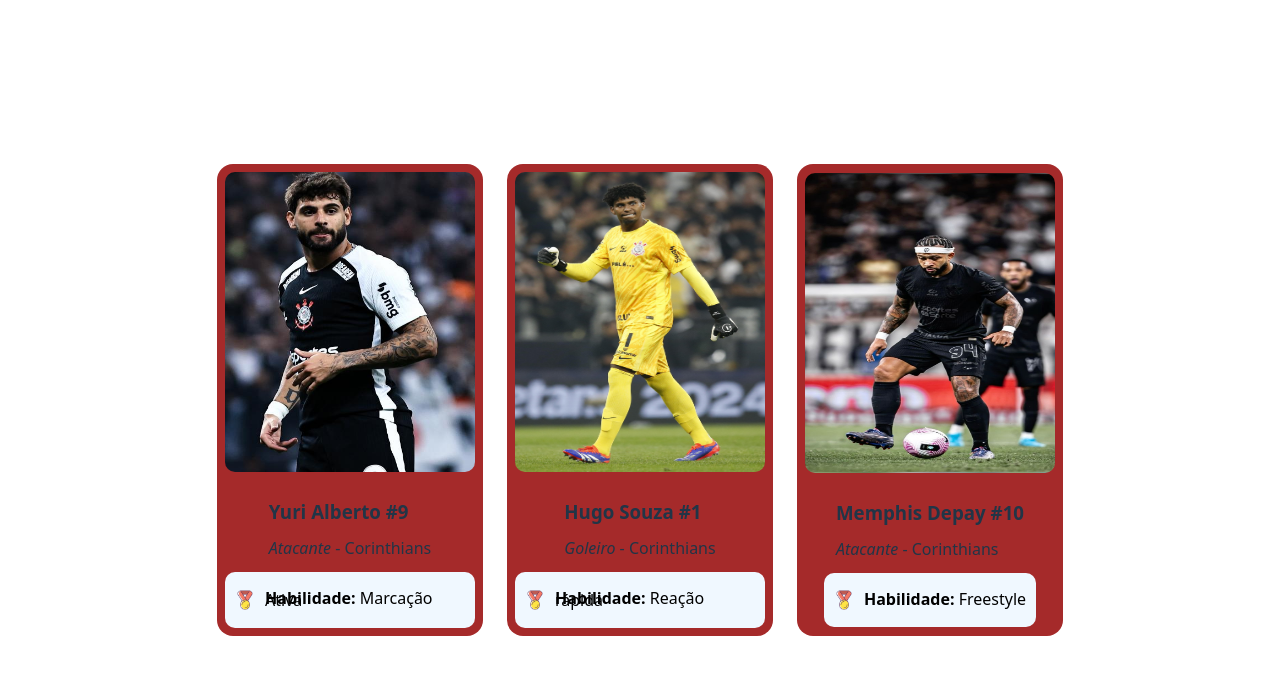
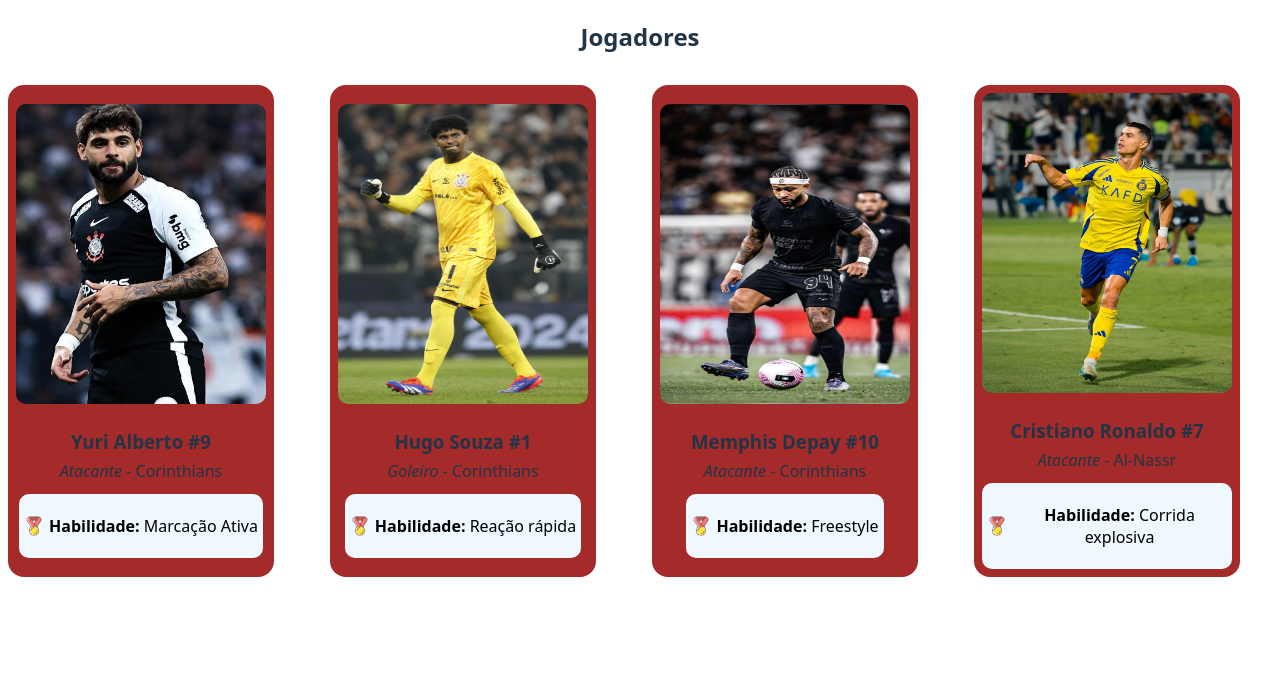
Before and after one commit to anselmosz/futcards, a React (Vite) app: page / in a window 1280 px wide. Shown: the top 674 px of the page. Built offline with nearby package versions, Linux system fonts and the light colour scheme.

Commit message:
update project

```diff
--- a/src/App.css
+++ b/src/App.css
@@ -1,6 +1,11 @@
+.jogadores-dashboard {
+  text-align: center;
+}
+
 .container {
   max-width: 1280px;
-  display: flex;
+  margin: 2rem auto;
+  display: grid;
   grid-template-columns: repeat(auto-fit, minmax(250px, 1fr));
   gap: 1.5rem;
 }
@@ -18,20 +23,19 @@
 
 .imagem-jogador {
   width: 100%;
+  height: 300px;
   margin-bottom: 12px;
   border-radius: 10px;
-  height: 300px;
 }
 
 .habilidade {
   display: flex;
   align-items: center;
-  gap: 10px;
+  gap: 5px;
   background-color: aliceblue;
-  padding: 10px;
+  padding: 5px;
   border-radius: 10px;
   color: #000;
-  line-height: 0.1;
 }
 
 .habilidade img {
@@ -39,5 +43,5 @@
 }
 
 .info-jogador {
-  line-height: 1;
+  line-height: 0.7;
 }
--- a/src/App.jsx
+++ b/src/App.jsx
@@ -3,14 +3,19 @@ import Card from './views/Card'
 import YuriAlberto from '../src/images/yuri-alberto.jpg'
 import HugoSouza from '../src/images/hugo-souza.jpg'
 import MemphisDepay from '../src/images/memphis-depay.jpg'
+import CristianoRonaldo from '../src/images/cristiano-ronaldo.jpg'
 
 function App() {
   return (
-    <div className='container'>
-      <Card imagem={YuriAlberto} nome="Yuri Alberto" numeroCamisa="9" posicao="Atacante" time="Corinthians" habilidade="Marcação Ativa"/>
-      <Card imagem={HugoSouza} nome="Hugo Souza" numeroCamisa="1" posicao="Goleiro" time="Corinthians" habilidade="Reação rápida"/>
-      <Card imagem={MemphisDepay} nome="Memphis Depay" numeroCamisa="10" posicao="Atacante" time="Corinthians" habilidade="Freestyle"/>
-    </div>
+    <section className='jogadores-dashboard'>
+      <h2>Jogadores</h2>
+      <div className='container'>
+        <Card imagem={YuriAlberto} nome="Yuri Alberto" numeroCamisa="9" posicao="Atacante" time="Corinthians" habilidade="Marcação Ativa"/>
+        <Card imagem={HugoSouza} nome="Hugo Souza" numeroCamisa="1" posicao="Goleiro" time="Corinthians" habilidade="Reação rápida"/>
+        <Card imagem={MemphisDepay} nome="Memphis Depay" numeroCamisa="10" posicao="Atacante" time="Corinthians" habilidade="Freestyle"/>
+        <Card imagem={CristianoRonaldo} nome="Cristiano Ronaldo" numeroCamisa="7" posicao="Atacante" time="Al-Nassr" habilidade="Corrida explosiva"/>
+      </div>
+    </section>
   )
 }
 
--- a/src/index.css
+++ b/src/index.css
@@ -21,19 +21,9 @@ a:hover {
   color: #535bf2;
 }
 
-body {
-  margin: 0;
-  display: flex;
-  place-items: center;
-  align-items: center;
-  justify-content: center;
-  min-width: 320px;
-  min-height: 100vh;
-}
-
 h1 {
   font-size: 3.2em;
-  /* line-height: 1.1; */
+
 }
 
 button {
```
Also changed, not shown: src/images/cristiano-ronaldo.jpg (added).
